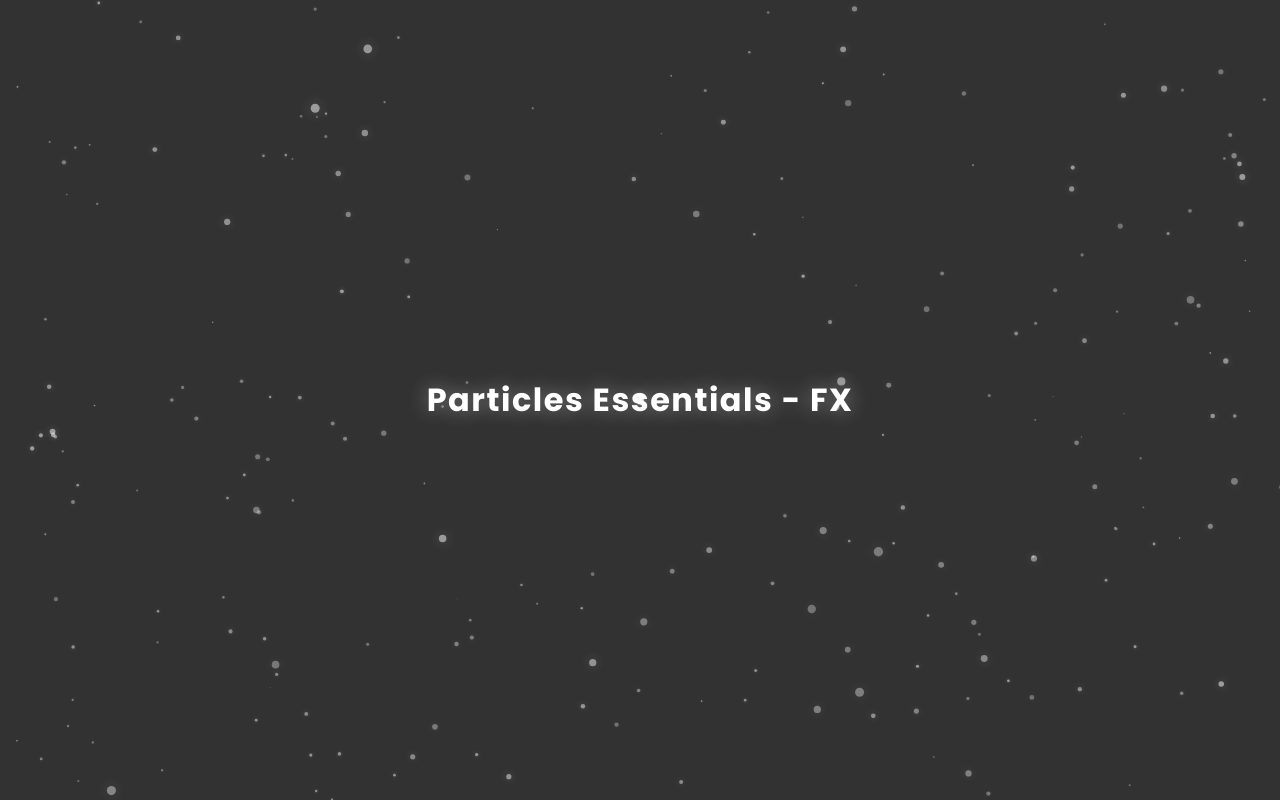
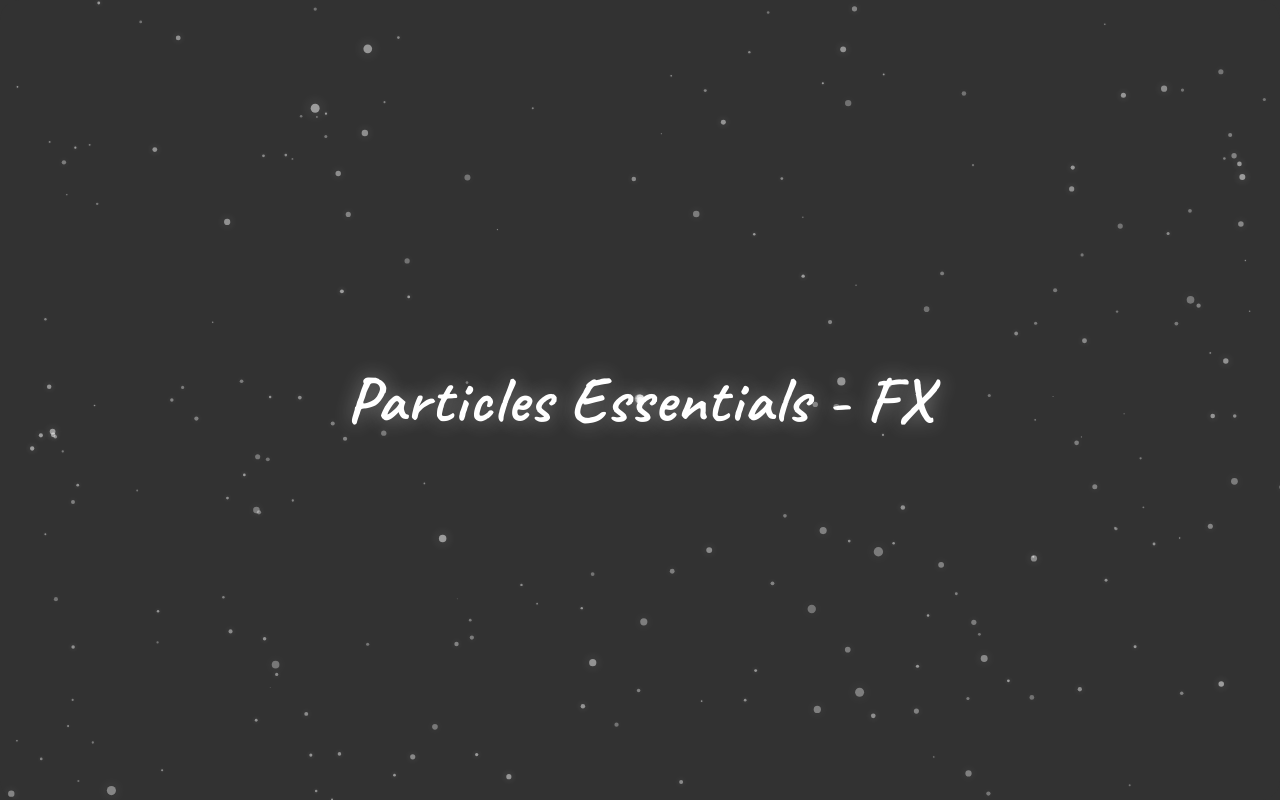
Before and after one commit to MohamedEmadMostafa/ComponentTest1, a plain HTML site: page Gravity.html in a window 1280 px wide. Drawn offline with Linux system fonts and the light colour scheme.

Commit message:
Update Gravity.html Change Font

```diff
--- a/Gravity.html
+++ b/Gravity.html
@@ -12,8 +12,8 @@
             padding: 0;
             overflow: hidden;
             background: #323232;
-            border-radius: 50px;
-            font-family: 'Poppins', sans-serif;
+            border-radius: 20px;
+            font-family: 'Caveat', cursive;
         }
 
         canvas {
@@ -28,7 +28,7 @@
             left: 50%;
             transform: translate(-50%, -50%);
             color: #ffffff;
-            font-size: 32px;
+            font-size: 64px;
             /* كبير وواضح */
             font-weight: 700;
             text-align: center;
@@ -39,7 +39,7 @@
         }
     </style>
         <link
-            href="https://fonts.googleapis.com/css2?family=Poppins:wght@400;600;700&display=swap"
+            href="https://fonts.googleapis.com/css2?family=Caveat:wght@400;700&display=swap"
             rel="stylesheet">
     </head>
 
```
